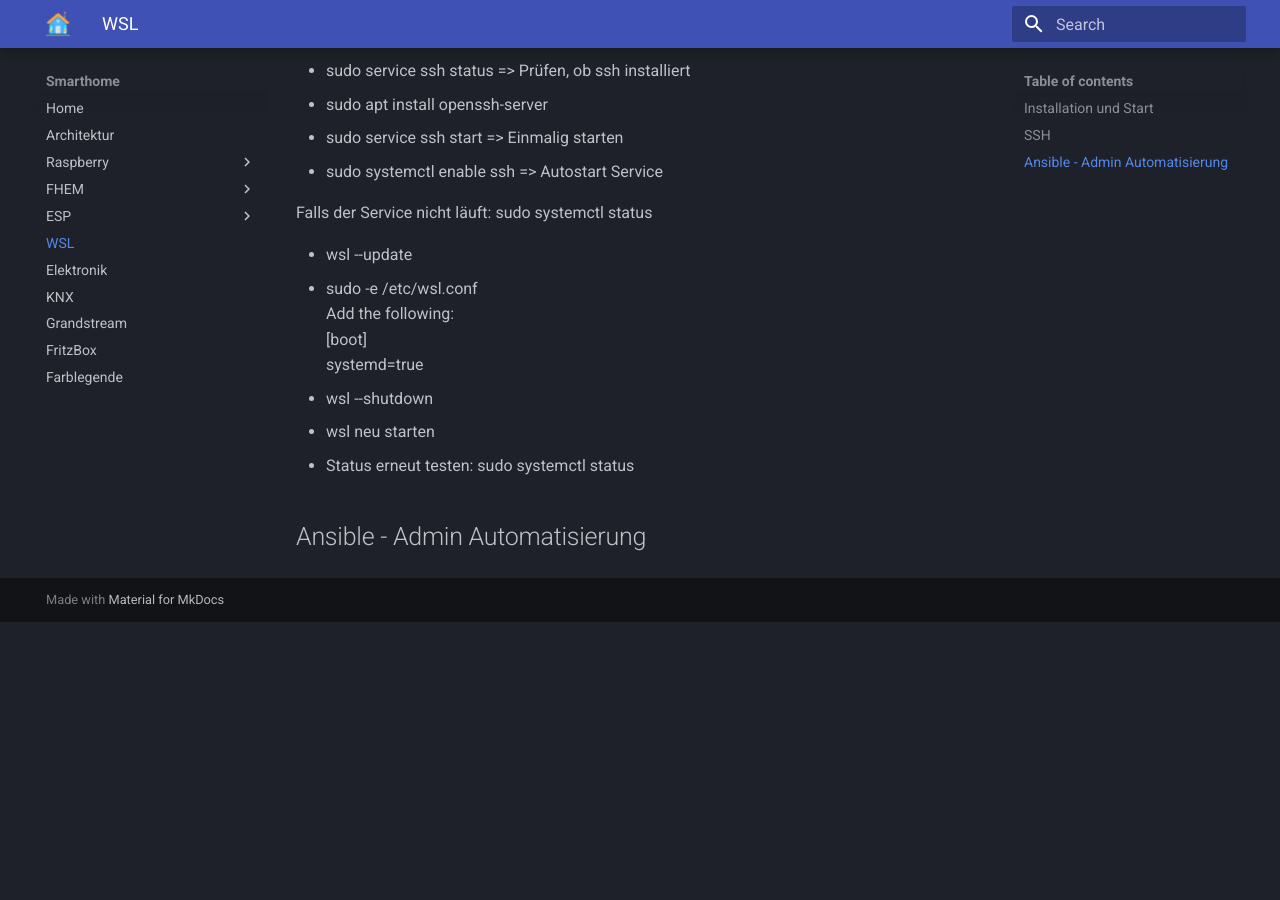
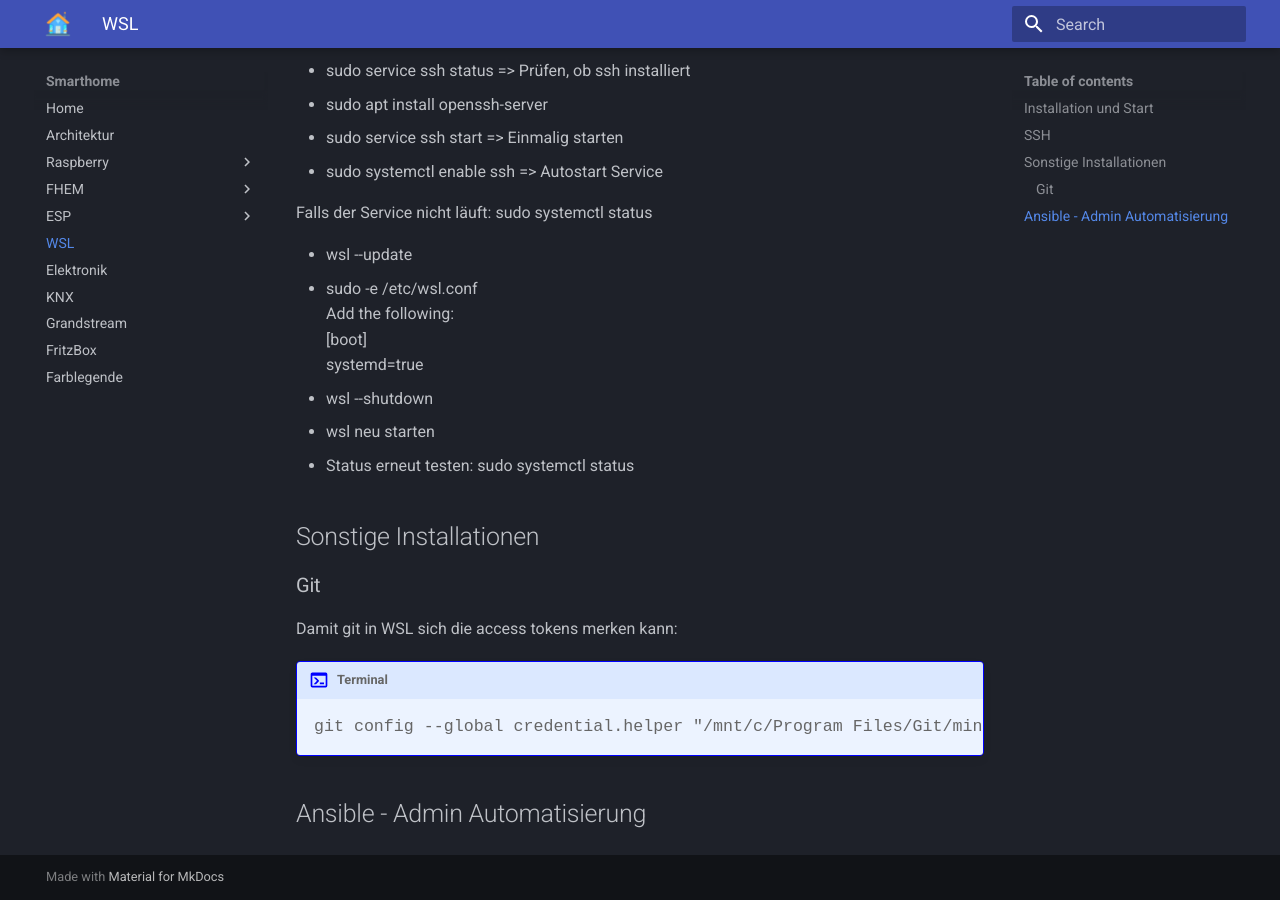
Before and after one commit to rogerknop/mkdocs_smarthome, an MkDocs documentation site: the page built from docs/wsl/wsl.md, in a window 1280 px wide and 900 px high, scrolled down 558 px. Built offline with MkDocs 1.6.1 and Material for MkDocs 9.7.7, drawn with Linux system fonts in a browser that asks for light colours; before the commit the page ends 1180 px from its top, so only the background shows below that.

Commit message:
wsl git credential manager

```diff
--- a/docs/wsl/wsl.md
+++ b/docs/wsl/wsl.md
@@ -31,4 +31,14 @@
 * wsl neu starten
 * Status erneut testen: sudo systemctl status
 
+## Sonstige Installationen
+
+### Git
+
+Damit git in WSL sich die access tokens merken kann:
+!!! terminal "Terminal"
+    <pre>
+    git config --global credential.helper "/mnt/c/Program\ Files/Git/mingw64/bin/git-credential-manager.exe"
+    </pre>
+
 ## Ansible - Admin Automatisierung
```
